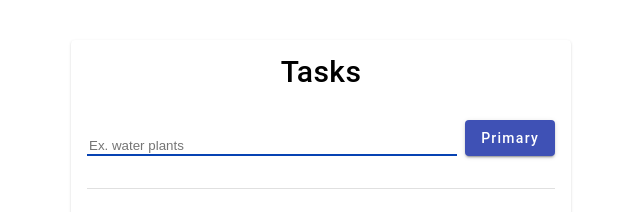
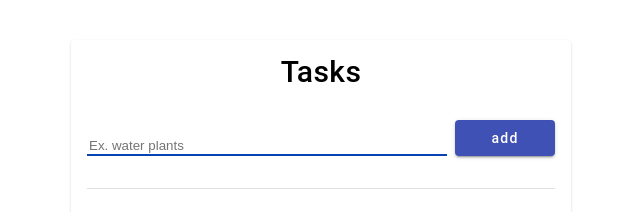
Before and after one commit to jefffabiny/tasks, an Angular app: page / in a window 1280 px wide. Shown: the part 236-448 px from the top of the page, without its empty margins (327-967 px from the left). Built offline with nearby package versions, Linux system fonts and the light colour scheme.

Commit message:
Getting these damn async pipes to work.

```diff
--- a/package.json
+++ b/package.json
@@ -19,6 +19,7 @@
     "@angular/platform-browser": "^15.1.0",
     "@angular/platform-browser-dynamic": "^15.1.0",
     "@angular/router": "^15.1.0",
+    "@ngrx/store": "^15.2.1",
     "rxjs": "~7.8.0",
     "tslib": "^2.3.0",
     "zone.js": "~0.12.0"
--- a/src/app/app.component.html
+++ b/src/app/app.component.html
@@ -3,8 +3,23 @@
     <mat-card-header> <mat-card-title>Tasks</mat-card-title></mat-card-header>
     <mat-card-content>
       <div class="add-contain">
-        <input type="text" placeholder="Ex. water plants" value="" />
-        <button mat-raised-button color="primary">Primary</button>
+        <input
+          type="text"
+          placeholder="Ex. water plants"
+          (change)="onChange($event)"
+          [attr.disabled]="(isAttemptingAdd$ | async) ? '' : null"
+        />
+        <button
+          mat-raised-button
+          color="primary"
+          (click)="handleAddButtonClick()"
+          [attr.disabled]="(isAttemptingAdd$ | async) ? '' : null"
+        >
+          <ng-container *ngIf="isAttemptingAdd$ | async; else elseBlock"
+            ><mat-spinner color="accent" [diameter]="20"></mat-spinner
+          ></ng-container>
+          <ng-template #elseBlock>add</ng-template>
+        </button>
       </div>
 
       <mat-divider></mat-divider>
--- a/src/app/app.component.scss
+++ b/src/app/app.component.scss
@@ -28,6 +28,10 @@
       &:focus-visible {
         outline: none;
       }
+
+      & + button {
+        width: 100px;
+      }
     }
   }
 
--- a/src/app/app.component.ts
+++ b/src/app/app.component.ts
@@ -1,10 +1,23 @@
 import { Component } from '@angular/core';
+import { BehaviorSubject, take } from 'rxjs';
 
 @Component({
   selector: 'app-root',
   templateUrl: './app.component.html',
-  styleUrls: ['./app.component.scss']
+  styleUrls: ['./app.component.scss'],
 })
 export class AppComponent {
-  title = 'tasks';
+  newToDoVal$ = new BehaviorSubject('');
+  isAttemptingAdd$ = new BehaviorSubject(false);
+
+  onChange(e: Event) {
+    this.newToDoVal$.next((e.target as HTMLInputElement).value);
+  }
+
+  handleAddButtonClick() {
+    this.isAttemptingAdd$.next(true);
+    // this.newToDoVal$.pipe(take(1)).subscribe((val) => {
+    //   console.log('here: ', val);
+    // });
+  }
 }
--- a/src/app/app.module.ts
+++ b/src/app/app.module.ts
@@ -7,6 +7,7 @@ import { MatButtonModule } from '@angular/material/button';
 import { MatDividerModule } from '@angular/material/divider';
 import { MatIconModule } from '@angular/material/icon';
 import { BrowserAnimationsModule } from '@angular/platform-browser/animations';
+import { MatProgressSpinnerModule } from '@angular/material/progress-spinner';
 
 import { AppComponent } from './app.component';
 import { TasksContainerComponent } from './tasks-container/tasks-container.component';
@@ -22,6 +23,7 @@ import { TasksContainerComponent } from './tasks-container/tasks-container.compo
     MatFormFieldModule,
     MatInputModule,
     MatIconModule,
+    MatProgressSpinnerModule,
   ],
   providers: [],
   bootstrap: [AppComponent],
```
Also changed, not shown: 1 other file (tests, documents, lock files or other folders).
